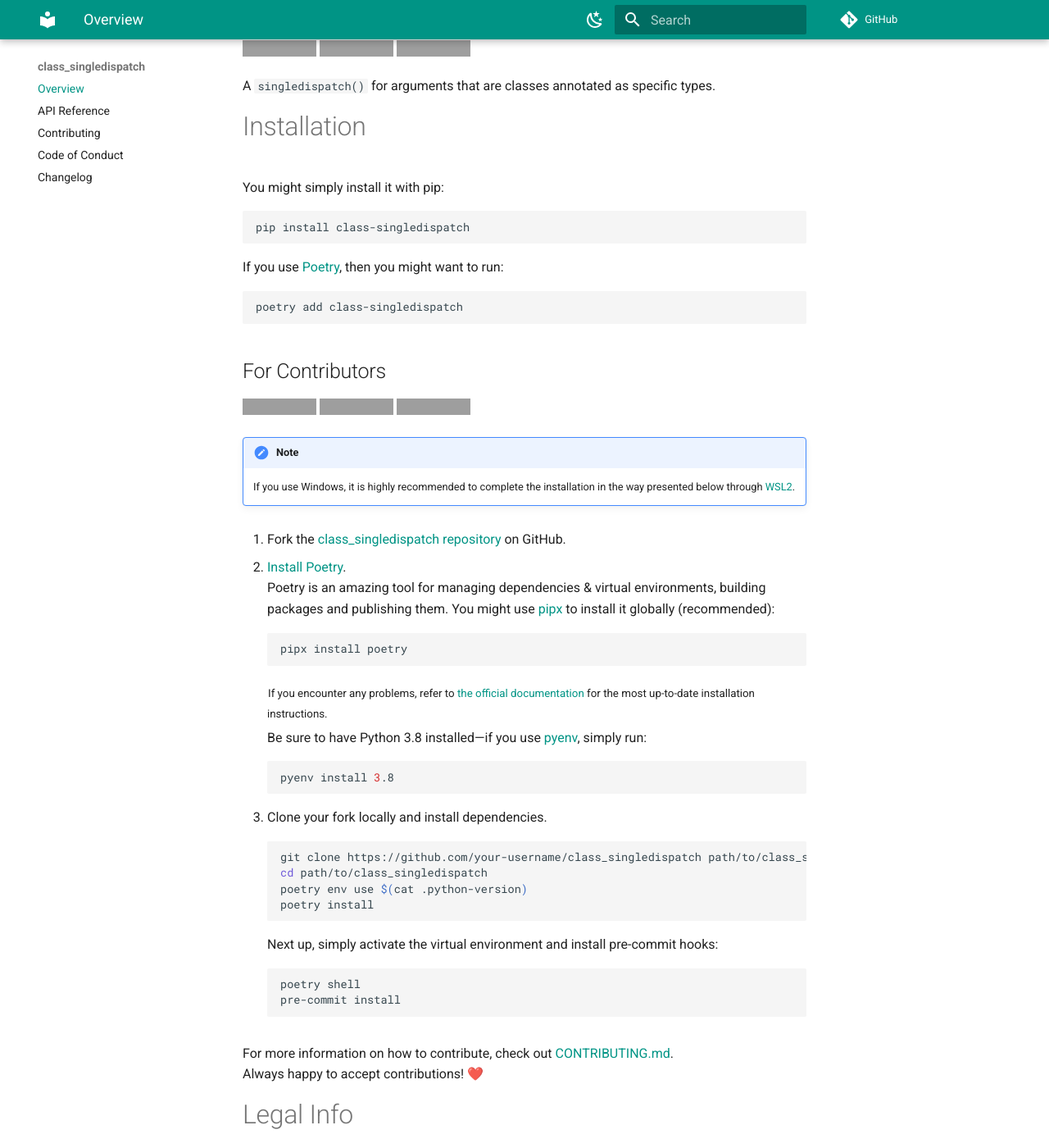
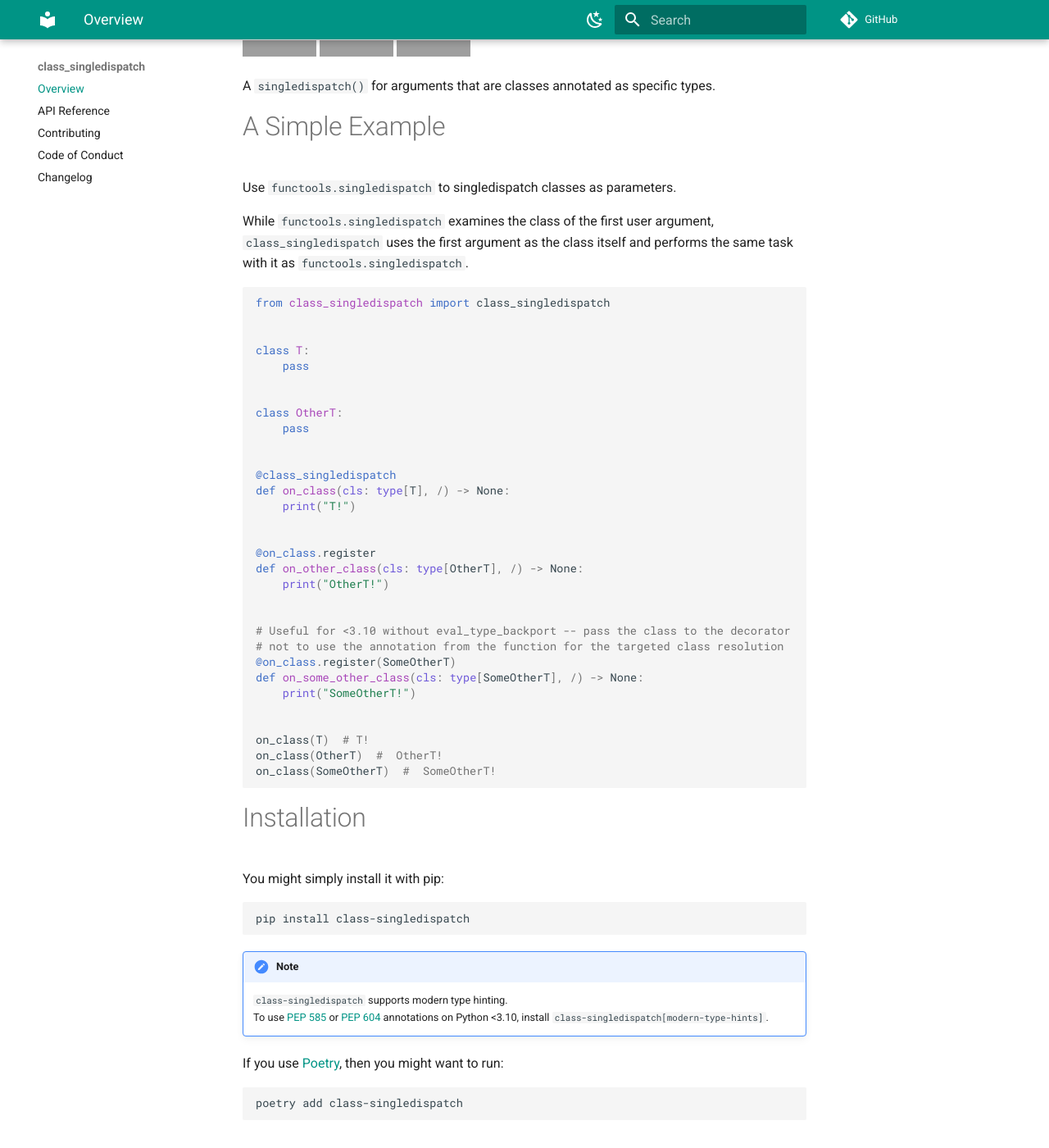
Before and after one commit to bswck/class_singledispatch, an MkDocs documentation site: the page built from docs/index.md, in a window 1280 px wide and 1400 px high, scrolled down 214 px. Shown: the whole window at 82% size. Built offline with MkDocs 1.6.1 and Material for MkDocs 9.7.7, drawn with Linux system fonts in a browser that asks for light colours; comment, search, counter and statistics services are not loaded; grey boxes are pictures that could not be loaded.

Commit message:
`eval_type_backport` support tweaks

````diff
--- a/class_singledispatch/__init__.py
+++ b/class_singledispatch/__init__.py
@@ -41,7 +41,7 @@ else:  # pragma: no cover
 try:
     from eval_type_backport import ForwardRef  # type: ignore  # noqa: PGH003
 except ImportError:  # pragma: no cover
-    from typing import ForwardRef
+    from typing import ForwardRef  # type: ignore  # noqa: PGH003
 
 
 __all__ = (
--- a/docs/index.md
+++ b/docs/index.md
@@ -7,12 +7,58 @@
 
 A ``singledispatch()`` for arguments that are classes annotated as specific types.
 
+# A Simple Example
+Use `functools.singledispatch` to singledispatch classes as parameters.
+
+While `functools.singledispatch` examines the class of the first user argument,
+`class_singledispatch` uses the first argument as the class itself and performs
+the same task with it as `functools.singledispatch`.
+
+```python
+from class_singledispatch import class_singledispatch
+
+
+class T:
+    pass
+
+
+class OtherT:
+    pass
+
+
+@class_singledispatch
+def on_class(cls: type[T], /) -> None:
+    print("T!")
+
+
+@on_class.register
+def on_other_class(cls: type[OtherT], /) -> None:
+    print("OtherT!")
+
+
+# Useful for <3.10 without eval_type_backport -- pass the class to the decorator
+# not to use the annotation from the function for the targeted class resolution
+@on_class.register(SomeOtherT)
+def on_some_other_class(cls: type[SomeOtherT], /) -> None:
+    print("SomeOtherT!")
+
+
+on_class(T)  # T!
+on_class(OtherT)  #  OtherT!
+on_class(SomeOtherT)  #  SomeOtherT!
+```
+
 # Installation
 You might simply install it with pip:
 
 ```shell
 pip install class-singledispatch
 ```
+!!! note
+    `class-singledispatch` supports modern type hinting.<br/>
+    To use [PEP 585](https://peps.python.org/pep-0585/)
+    or [PEP 604](https://peps.python.org/pep-0604/) annotations on Python <3.10, install
+    `class-singledispatch[modern-type-hints]`.
 
 If you use [Poetry](https://python-poetry.org/), then you might want to run:
 
--- a/pyproject.toml
+++ b/pyproject.toml
@@ -20,6 +20,7 @@ Coverage = "https://coverage-badge.samuelcolvin.workers.dev/redirect/bswck/class
 
 [tool.poetry.dependencies]
 python = ">=3.8"
+eval-type-backport = {version = ">=0.2.0", extras = ["modern-type-hints"]}
 
 [tool.poetry.group.dev.dependencies]
 
````
Also changed, not shown: README.md (+6 -1 lines), news/+6c682a2c.fixed.md (deleted, +0 -2 lines), news/+93f8f669.added.md (added, +2 -0 lines), 2 other files.
